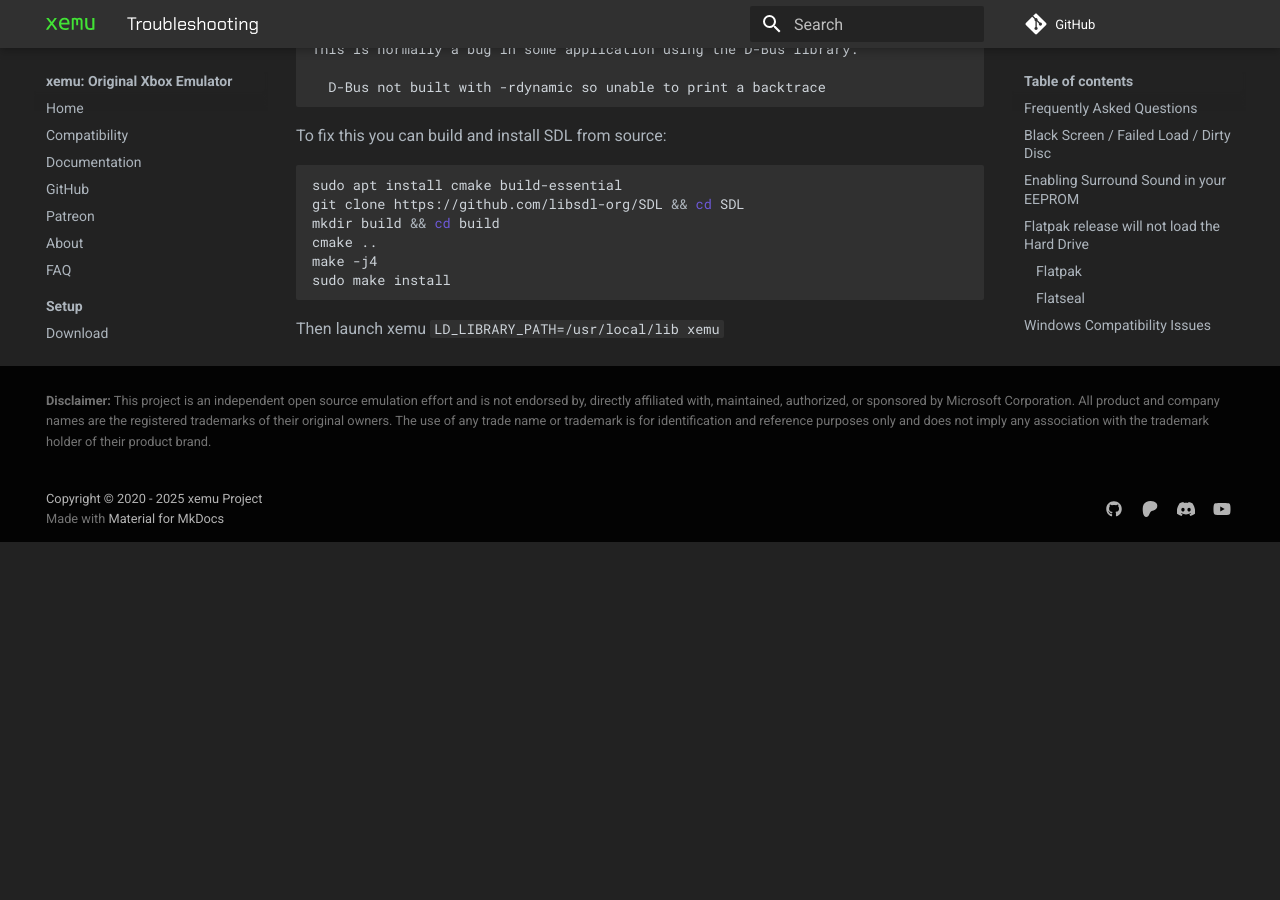
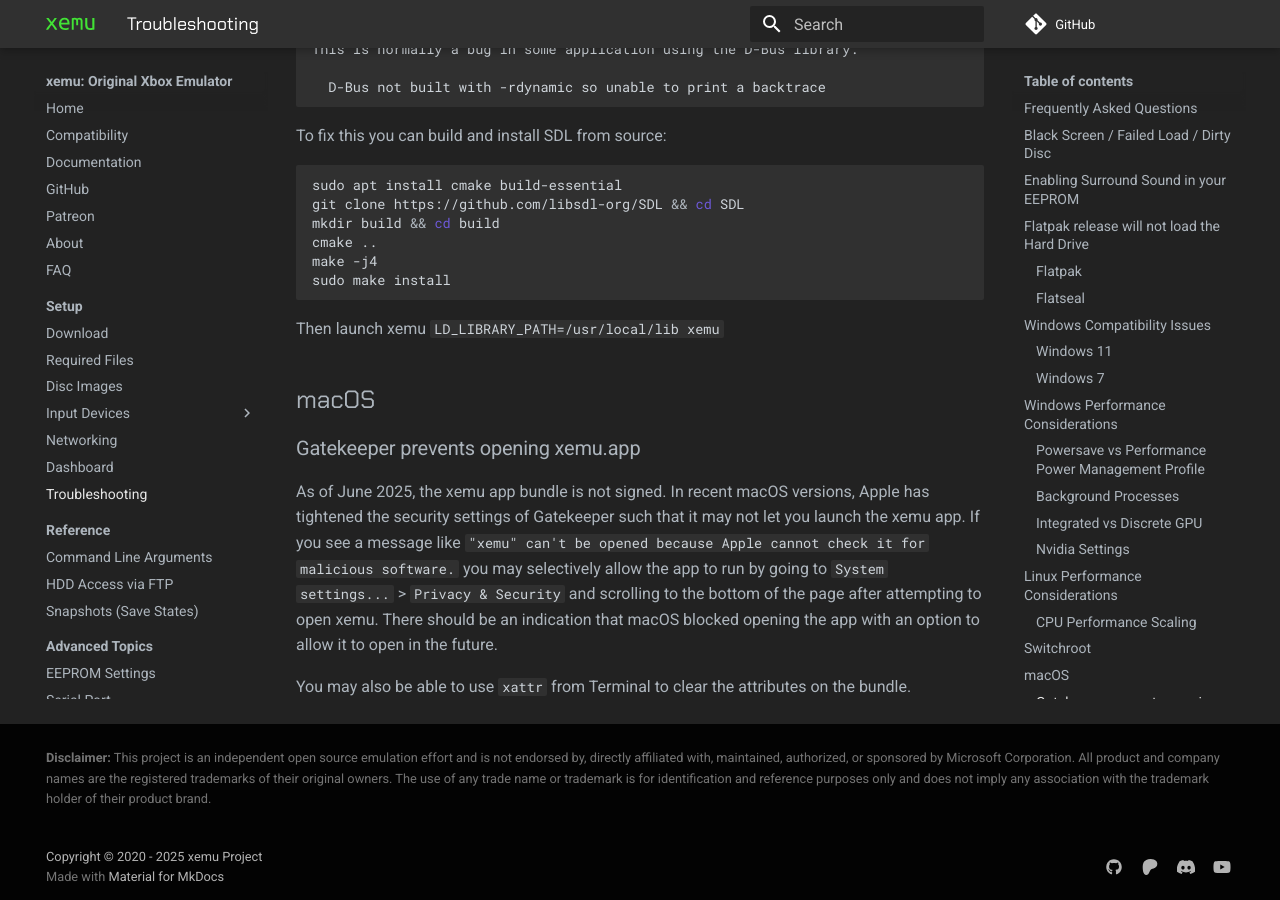
Before and after one commit to xemu-project/xemu-website, an MkDocs documentation site: the page built from docs/docs/troubleshooting.md, in a window 1280 px wide and 900 px high, scrolled down 2950 px. Built offline with MkDocs 1.6.1 and Material for MkDocs 9.7.7, drawn with Linux system fonts in a browser that asks for light colours; comment, search, counter and statistics services are not loaded; before the commit the page ends 3492 px from its top, so only the background shows below that.

Commit message:
Add macOS section to troubleshooting

````diff
--- a/docs/docs/troubleshooting.md
+++ b/docs/docs/troubleshooting.md
@@ -113,3 +113,11 @@ sudo make install
 ```
 
 Then launch xemu `LD_LIBRARY_PATH=/usr/local/lib xemu`
+
+## macOS
+
+### Gatekeeper prevents opening xemu.app
+
+As of June 2025, the xemu app bundle is not signed. In recent macOS versions, Apple has tightened the security settings of Gatekeeper such that it may not let you launch the xemu app. If you see a message like `"xemu" can't be opened because Apple cannot check it for malicious software.` you may selectively allow the app to run by going to `System settings...` > `Privacy & Security` and scrolling to the bottom of the page after attempting to open xemu. There should be an indication that macOS blocked opening the app with an option to allow it to open in the future.
+
+You may also be able to use `xattr` from Terminal to clear the attributes on the bundle.
````
